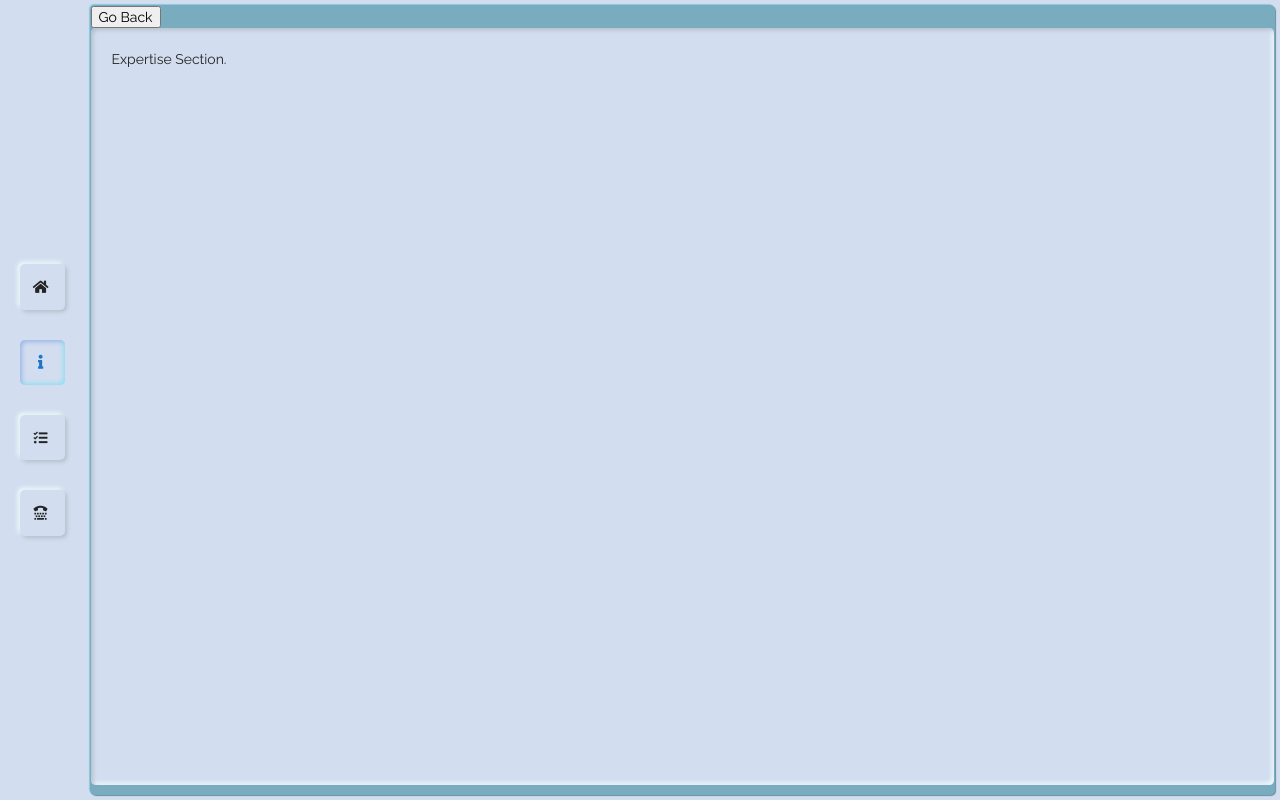
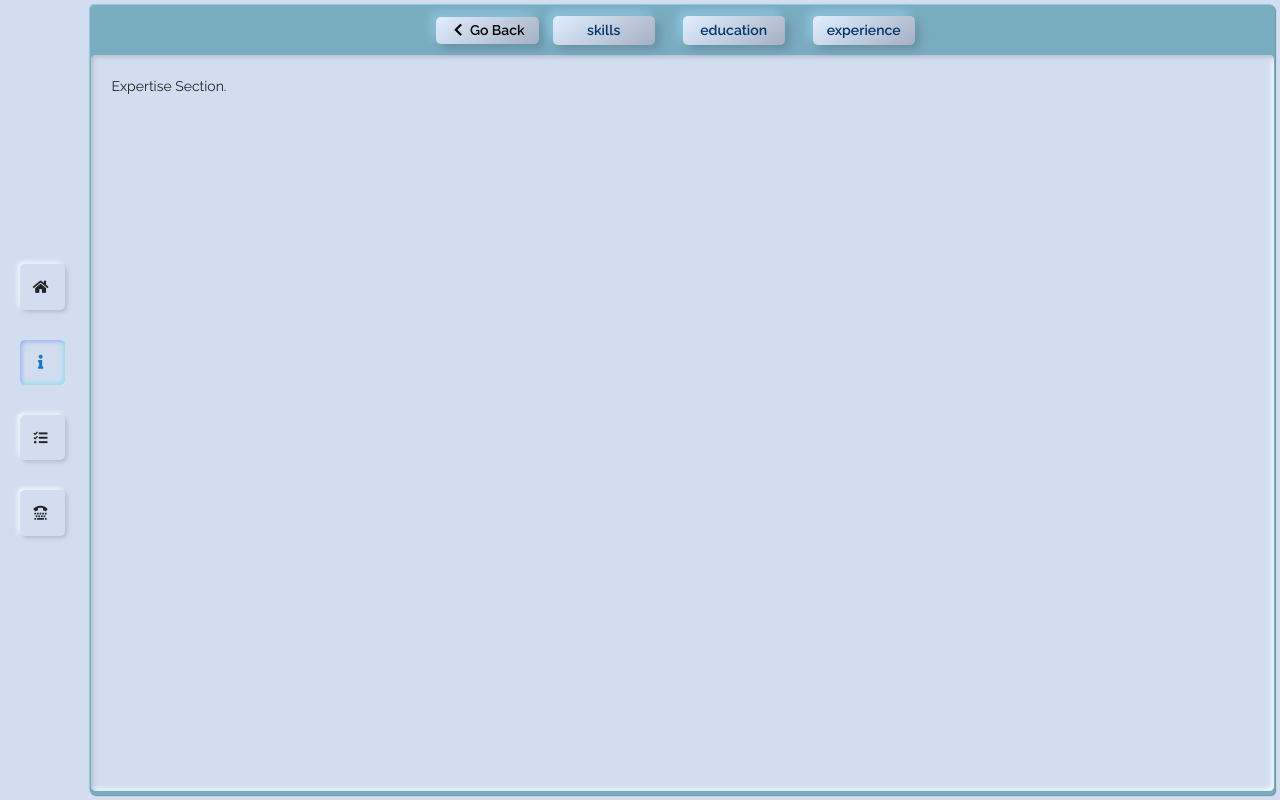
Before and after one commit to KDlamini/Portfolio, a React (Create React App) app: page /about in a window 1280 px wide. Both pictures are taken after a click on the button "Experience". Built offline with nearby package versions, Linux system fonts and the light colour scheme.

Commit message:
Create Expertise section skeleton. - Add tab buttons with links to skills, experience, and education. - Update styling for all relevant components.

```diff
--- a/src/components/Expertise.js
+++ b/src/components/Expertise.js
@@ -1,17 +1,27 @@
 import React from 'react';
+import { Link } from 'react-router-dom';
 import PropTypes from 'prop-types';
 import '../styles/expertise/Expertise.css';
 
 function Expertise({ setIsOpen }) {
   return (
     <section className="expertise">
+      <div className="about-tabs">
+
         <button
           type="button"
           onClick={() => setIsOpen(true)}
           className="go-back"
         >
+          <i className="chevron left icon" />
           Go Back
         </button>
+
+        <Link to="/skills" className="tab-item">skills</Link>
+        <Link to="/experience" className="tab-item">education</Link>
+        <Link to="/education" className="tab-item">experience</Link>
+      </div>
+
       <div className="expertise-content">
         Expertise Section.
       </div>
--- a/src/styles/about/About.css
+++ b/src/styles/about/About.css
@@ -102,11 +102,11 @@
   font-family: 'Raleway', 'Poppins', sans-serif;
   padding: 0.4rem 1rem;
   border: none;
+  border-radius: 5px;
+  color: #00366b;
   background: linear-gradient(145deg, #e1eeff, #a5b1c2);
   -webkit-box-shadow: 2px 2px 4px #b3bdcb, -2px -2px 4px #f2ffff;
           box-shadow: 2px 2px 4px #b3bdcb, -2px -2px 4px #f2ffff;
-  border-radius: 5px;
-  color: #00366b;
 }
 
 .about-scroll-btn .chevron.down.icon {
--- a/src/styles/about/About.scss
+++ b/src/styles/about/About.scss
@@ -74,10 +74,10 @@
   font-family: 'Raleway', 'Poppins', sans-serif;
   padding: 0.4rem 1rem;
   border: none;
+  border-radius: 5px;
+  color: $blue-color;
   background: $linear-background;
   box-shadow: $outer-shadow;
-  border-radius: 5px;
-  color: $blue-color;
 
   .chevron.down.icon {
     margin-left: 0.3rem;
--- a/src/styles/contact/Contact.css
+++ b/src/styles/contact/Contact.css
@@ -1,3 +1,4 @@
 .contact {
   padding: 0;
 }
+/*# sourceMappingURL=Contact.css.map */
--- a/src/styles/expertise/Expertise.css
+++ b/src/styles/expertise/Expertise.css
@@ -13,7 +13,54 @@
   -webkit-box-shadow: inset 2px 2px 4px #b3bdcb, inset -2px -2px 4px #f2ffff;
           box-shadow: inset 2px 2px 4px #b3bdcb, inset -2px -2px 4px #f2ffff;
   border-radius: 5px;
-  min-height: 96%;
+  min-height: 92vh;
   padding: 1.5rem;
 }
+
+.about-tabs {
+  display: -webkit-box;
+  display: -ms-flexbox;
+  display: flex;
+  -webkit-box-align: center;
+      -ms-flex-align: center;
+          align-items: center;
+  -webkit-box-pack: center;
+      -ms-flex-pack: center;
+          justify-content: center;
+  padding: 0 1rem;
+  height: 6.1vh;
+  border-radius: 5px;
+}
+
+.go-back,
+.tab-item {
+  font-weight: 600;
+  background: linear-gradient(145deg, #e1eeff, #a5b1c2);
+  -webkit-box-shadow: 5px 5px 10px #6892a3, -5px -5px 10px #8cc6dd;
+          box-shadow: 5px 5px 10px #6892a3, -5px -5px 10px #8cc6dd;
+  border-radius: 5px;
+}
+
+.go-back {
+  border: none;
+  padding: 0.4rem 1rem;
+  justify-self: flex-start;
+}
+
+.tab-item {
+  text-align: center;
+  color: #00366b;
+  width: 102px;
+  padding: 0.3rem 1rem;
+  margin: 0 1rem;
+}
+
+.go-back:hover,
+.tab-item:hover {
+  background: #d2deef;
+  -webkit-box-shadow: inset 2px 2px 4px #b3bdcb, inset -2px -2px 4px #f2ffff;
+          box-shadow: inset 2px 2px 4px #b3bdcb, inset -2px -2px 4px #f2ffff;
+  color: #1f73c8;
+  cursor: pointer;
+}
 /*# sourceMappingURL=Expertise.css.map */
--- a/src/styles/expertise/Expertise.scss
+++ b/src/styles/expertise/Expertise.scss
@@ -9,6 +9,44 @@
 
     @include inner_page;
 
-    min-height: 96%;
+    min-height: 92vh;
     padding: 1.5rem;
 }
+
+.about-tabs {
+    display: flex;
+    align-items: center;
+    justify-content: center;
+    padding: 0 1rem;
+    height: 6.1vh;
+    border-radius: 5px;
+}
+
+.go-back,
+.tab-item {
+    font-weight: 600;
+    background: $linear-background;
+	box-shadow: $tab-shadow;
+	border-radius: 5px;
+}
+
+.go-back {
+    border: none;
+    padding: 0.4rem 1rem;
+    justify-self: flex-start;
+}
+
+.tab-item {
+    text-align: center;
+    color: $blue-color;
+    width: 102px;
+    padding: 0.3rem 1rem;
+    margin: 0 1rem;
+}
+
+.go-back:hover,
+.tab-item:hover {
+    @include button_hover;
+    color: $active-color;
+    cursor: pointer;
+}
--- a/src/styles/mixins/mixins.css
+++ b/src/styles/mixins/mixins.css
@@ -1 +1 @@
-/* No CSS */
+/* No CSS *//*# sourceMappingURL=mixins.css.map */
--- a/src/styles/projects/Projects.css
+++ b/src/styles/projects/Projects.css
@@ -1,3 +1,4 @@
 .projects {
   padding: 0;
 }
+/*# sourceMappingURL=Projects.css.map */
```
Also changed, not shown: 2 other files (tests, documents, lock files or other folders). Lines whose indentation alone changed are shown as unchanged.
